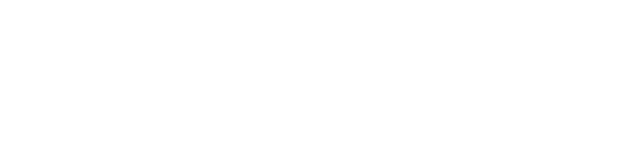
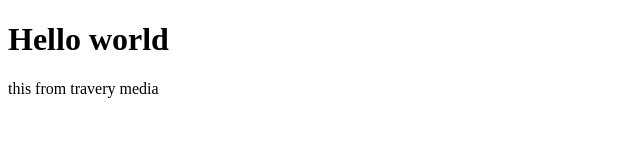
Before and after one commit to huhuMashat0/myappsimple, a plain HTML site: page index.html in a window 1280 px wide. Shown: the whole page, without its empty margins (0-640 px from the left). Drawn offline with Linux system fonts and the light colour scheme.

```diff
--- a/app.js
+++ b/app.js
@@ -0,0 +1 @@
+console.log("Hello");
--- a/index.html
+++ b/index.html
@@ -7,6 +7,7 @@
   <title>git and github</title>
 </head>
 <body>
-
+  <h1>Hello world</h1>
+  <p>this from travery media</p>
 </body>
 </html>
```
